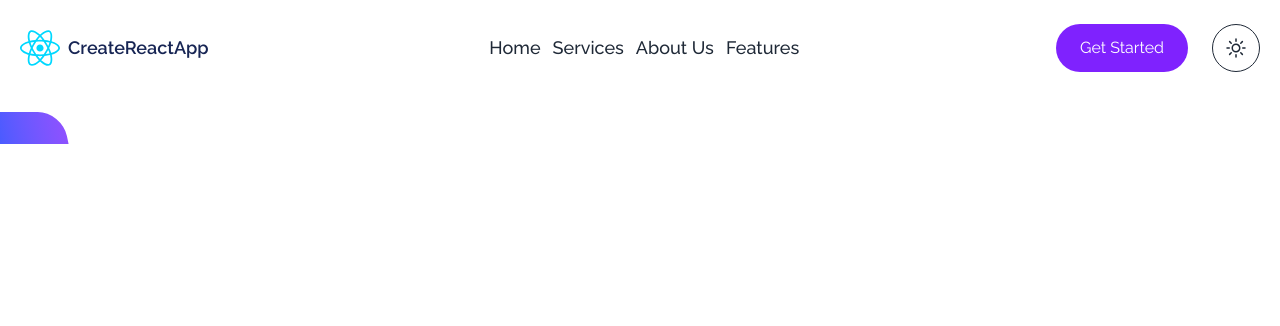
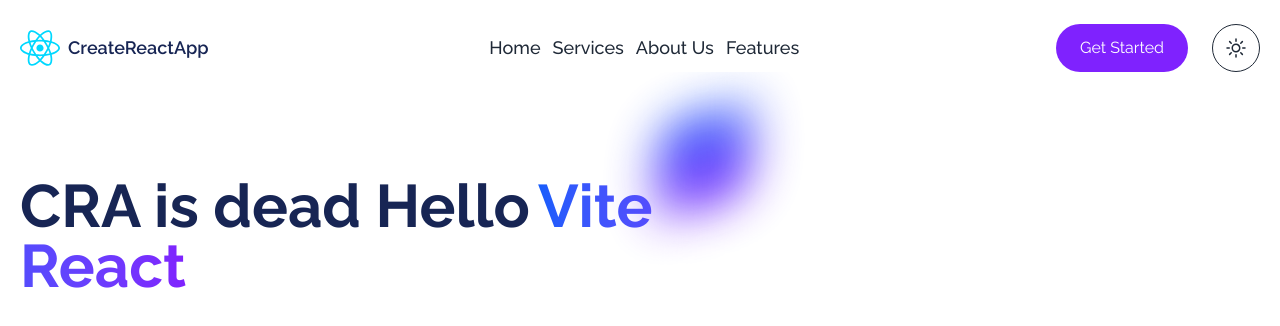
Before and after one commit to shuntaro731/new-react-landing, a React (Vite) app: page / in a window 1280 px wide. Shown: the top 326 px of the page. Built offline with nearby package versions, Linux system fonts and the light colour scheme.

Commit message:
style: forkの仕方

```diff
--- a/src/App.tsx
+++ b/src/App.tsx
@@ -1,5 +1,5 @@
 import Layout from "./components/Layout";
-import Hero from "./components/sections/Hero";
+import { Hero } from "./components/sections/Hero";
 
 function App() {
   return (
--- a/src/components/sections/Hero.tsx
+++ b/src/components/sections/Hero.tsx
@@ -1,17 +1,37 @@
 import Container from "../shared/Container";
 
-const Hero = () => {
+export const Hero = () => {
   return (
     <section className="relative pt-32 lg:pt-36">
-      {""}
-      <Container>
+      {" "}
+      <Container className="flex flex-col lg:flex-row gap-10 lg:gap-12">
+        <div className="absolute w-full lg:w-1/2 inset-y-0 lg:right-0">
+          <span
+            className="absolute -left-6 md:left-4 top-24 lg:top-28 w-24 h-24 rotate-90
+            skew-x-12 rounded-3xl bg-gradient-to-r from-blue-600 to-violet-600
+            blur-xl opacity-60 lg:opacity-95 lg:block hidden"
+          ></span>
+          <span
+            className="absolute right-4 bottom-12 w-24 h-24 rounded-3xl
+            bg-primary blur-xl opacity-80"
+          ></span>
+        </div>
+
         <div
-          className="absolute -left-6 lg:top-28 w-24 h-24 router-90 skew-x-12
-          rounded-3xl bg-gradient-to-r from-blue-600 to-violet-500"
-        ></div>
+          className="relative flex flex-col items-center text-center lg:text-left lg:py-8
+          lg:items-startlg:max-w-none max-w-3xl mx-auto lg:mx-0 lg:flex-1 lg:w-1/2"
+        >
+          <h1 className="text-heading-1 text-3xl sm:text-4xl md:text-5xl xl:text-6xl font-bold">
+            CRA is dead Hello
+            <span
+              className="text-transparent bg-clip-text bg-gradient-to-r from-blue-600
+              to-violet-600 ml-2"
+            >
+              Vite React{" "}
+            </span>
+          </h1>
+        </div>
       </Container>
     </section>
   );
 };
-
-export default Hero;
--- /dev/null
+++ b/src/components/shared/Paragraph.tsx
@@ -0,0 +1,10 @@
+import type { ReactNode } from "react";
+
+interface ParagraphProps {
+  children: ReactNode;
+  className?: string;
+}
+
+export const Paragraph = ({ children, className = "" }: ParagraphProps) => {
+  return <p className={`text-heading-3 md:text-lg ${className}`}>{children}</p>;
+};
```
